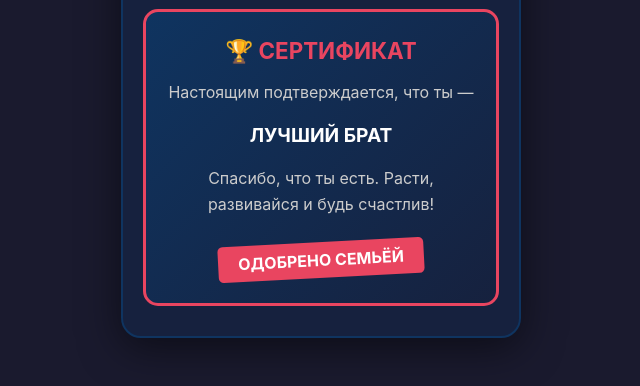
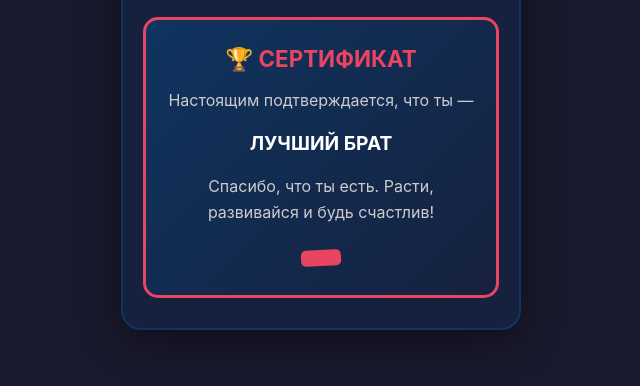
Before and after one commit to luckyfox00-stack/bro, a plain HTML site: page index.html in a window 1280 px wide. Both pictures are taken after a click on the button "🎉 Получить поздравление". Shown: the part 310-696 px from the top of the page, without its empty margins (319-959 px from the left). Drawn offline with Linux system fonts and the light colour scheme.

Commit message:
Update index.html

```diff
--- a/index.html
+++ b/index.html
@@ -106,7 +106,7 @@
                 <p>Настоящим подтверждается, что ты —</p>
                 <p style="color: #fff; font-size: 1.2em; font-weight: bold; margin: 15px 0;">ЛУЧШИЙ БРАТ</p>
                 <p>Спасибо, что ты есть. Расти, развивайся и будь счастлив!</p>
-                <div class="stamp">ОДОБРЕНО СЕМЬЁЙ</div>
+                <div class="stamp"></div>
             </div>
         </div>
     </div>
```
